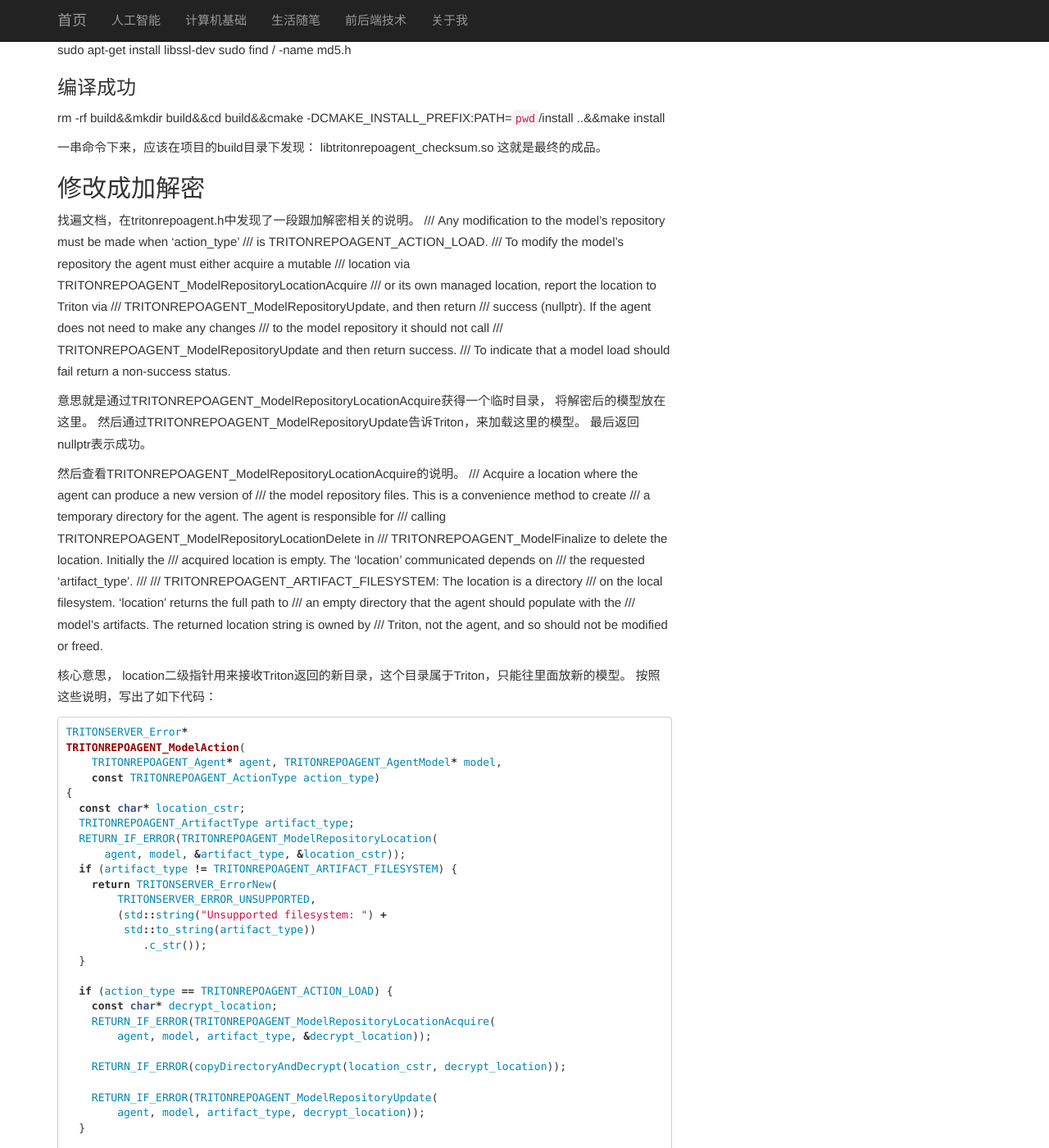
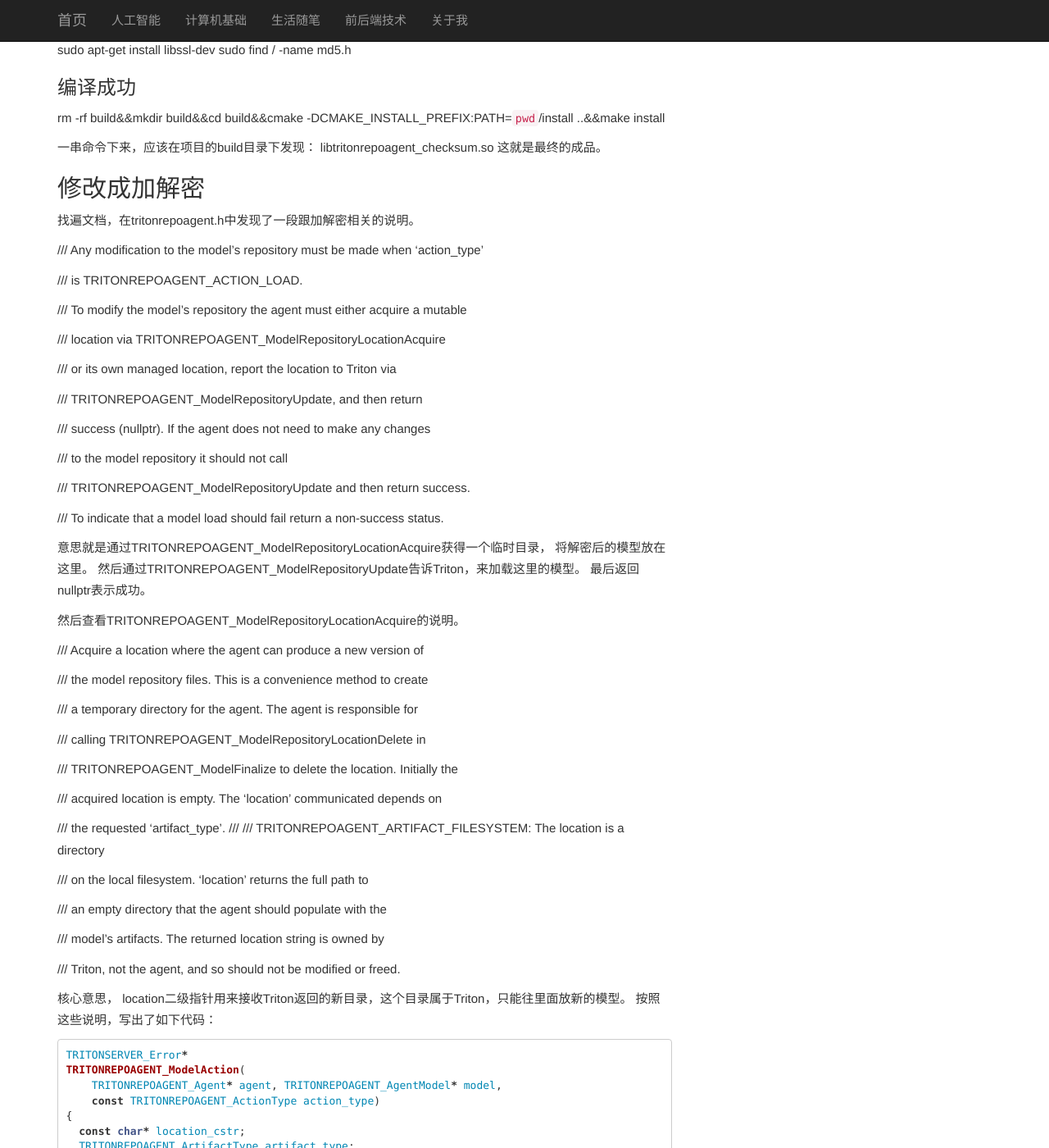
Before and after one commit to liwenju0/liwenju0.github.io, a Jekyll site: the page built from _posts/2024-05-09-triton server 模型的加解密.md, in a window 1280 px wide and 1400 px high, scrolled down 875 px. Shown: the whole window at 82% size. Built offline with Jekyll 4.4.1, drawn with Linux system fonts in a browser that asks for light colours; part of the change alters nothing that is shown; some of the changed text lies outside the part shown.

Commit message:
完善文章

````diff
--- a/_posts/2024-05-09-triton server 模型的加解密.md
+++ b/_posts/2024-05-09-triton server 模型的加解密.md
@@ -63,15 +63,25 @@ libtritonrepoagent_checksum.so
 ## 修改成加解密
 
 找遍文档，在tritonrepoagent.h中发现了一段跟加解密相关的说明。
+
 /// Any modification to the model's repository must be made when 'action_type'
+
 /// is TRITONREPOAGENT_ACTION_LOAD.
+
 /// To modify the model's repository the agent must either acquire a mutable
+
 /// location via TRITONREPOAGENT_ModelRepositoryLocationAcquire
+
 /// or its own managed location, report the location to Triton via
+
 /// TRITONREPOAGENT_ModelRepositoryUpdate, and then return
+
 /// success (nullptr). If the agent does not need to make any changes
+
 /// to the model repository it should not call
+
 /// TRITONREPOAGENT_ModelRepositoryUpdate and then return success.
+
 /// To indicate that a model load should fail return a non-success status.
 
 意思就是通过TRITONREPOAGENT_ModelRepositoryLocationAcquire获得一个临时目录，
@@ -80,18 +90,29 @@ libtritonrepoagent_checksum.so
 最后返回nullptr表示成功。
 
 然后查看TRITONREPOAGENT_ModelRepositoryLocationAcquire的说明。
+
 /// Acquire a location where the agent can produce a new version of
+
 /// the model repository files. This is a convenience method to create
+
 /// a temporary directory for the agent. The agent is responsible for
+
 /// calling TRITONREPOAGENT_ModelRepositoryLocationDelete in
+
 /// TRITONREPOAGENT_ModelFinalize to delete the location. Initially the
+
 /// acquired location is empty. The 'location' communicated depends on
+
 /// the requested 'artifact_type'.
 ///
 ///   TRITONREPOAGENT_ARTIFACT_FILESYSTEM: The location is a directory
+
 ///     on the local filesystem. 'location' returns the full path to
+
 ///     an empty directory that the agent should populate with the
+
 ///     model's artifacts. The returned location string is owned by
+
 ///     Triton, not the agent, and so should not be modified or freed.
 
 核心意思， location二级指针用来接收Triton返回的新目录，这个目录属于Triton，只能往里面放新的模型。
@@ -135,6 +156,64 @@ TRITONREPOAGENT_ModelAction(
 核心逻辑在copyDirectoryAndDecrypt方法中，它的主要作用就是将现在model_repo中的文件，复制到申请到的临时目录中。
 如果文件是onnx的模型文件，执行解密后再存在临时目录里。
 
+解密函数的内容：
+```c++
+TRITONSERVER_Error*
+decrypt(const std::string& inputPath, const std::string& outputPath)
+{
+  namespace fs = std::filesystem;
+  // 检查输入文件是否存在
+  if (!fs::exists(inputPath)) {
+    std::cerr << "Error: 输入文件 '" << inputPath << "' 不存在!" << std::endl;
+    return TRITONSERVER_ErrorNew(
+        TRITONSERVER_ERROR_NOT_FOUND, "Error: 输入文件  不存在!");
+  }
+
+  // 检查输出文件是否存在，如果存在则删除
+  if (fs::exists(outputPath)) {
+    std::cerr << "临时文件存在，先删除：" << outputPath << std::endl;
+
+    fs::remove(outputPath);
+  }
+
+  fs::path output_dir = fs::path(outputPath).parent_path();  // 获取父目录路径
+
+  // 检查目录是否存在，如果不存在则创建
+  if (!fs::exists(output_dir)) {
+    if (!fs::create_directories(output_dir)) {
+      std::cerr << "无法创建目录：" << output_dir << std::endl;
+    }
+    std::cout << "已创建目录：" << output_dir << std::endl;
+  }
+
+  // 以二进制方式打开输入和输出文件
+  std::ifstream inputFile(inputPath, std::ios::binary);
+  std::ofstream outputFile(outputPath, std::ios::binary);
+
+  // 检查文件流是否成功打开
+  if (!inputFile.is_open() || !outputFile.is_open()) {
+    std::cerr << "Error: 文件打开失败!inputPath: " << inputFile.is_open()
+              << inputPath << "outputPath: " << outputFile.is_open()
+              << outputPath << std::endl;
+    return TRITONSERVER_ErrorNew(
+        TRITONSERVER_ERROR_INTERNAL, "Error: 文件打开失败!");
+  }
+
+  // 将输入文件从第二个字节开始的内容写入到输出文件
+  inputFile.seekg(1);  // 跳过第一个字节
+  outputFile << inputFile.rdbuf();
+
+  // 关闭文件流
+  inputFile.close();
+  outputFile.close();
+
+  // 输出成功信息
+  std::cout << "解密成功，输出文件已生成: " << outputPath << std::endl;
+
+  return nullptr;
+}
+```
+
 比较顺利，一次成功了！
 ## 删除解密的模型
 在上面解密模型时，我们还是放到了一个临时目录下，如果别人拿到这里面的模型，还是会导致加密失效。
````
